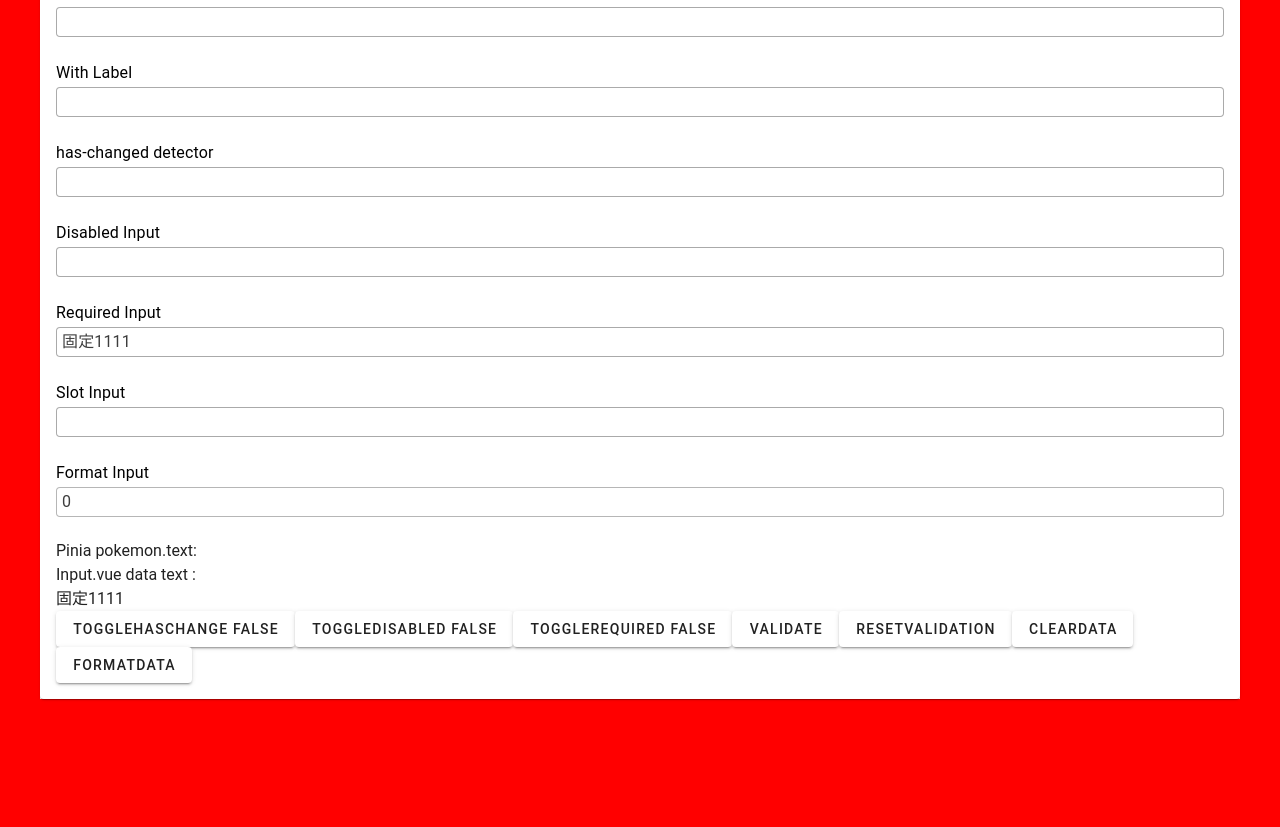
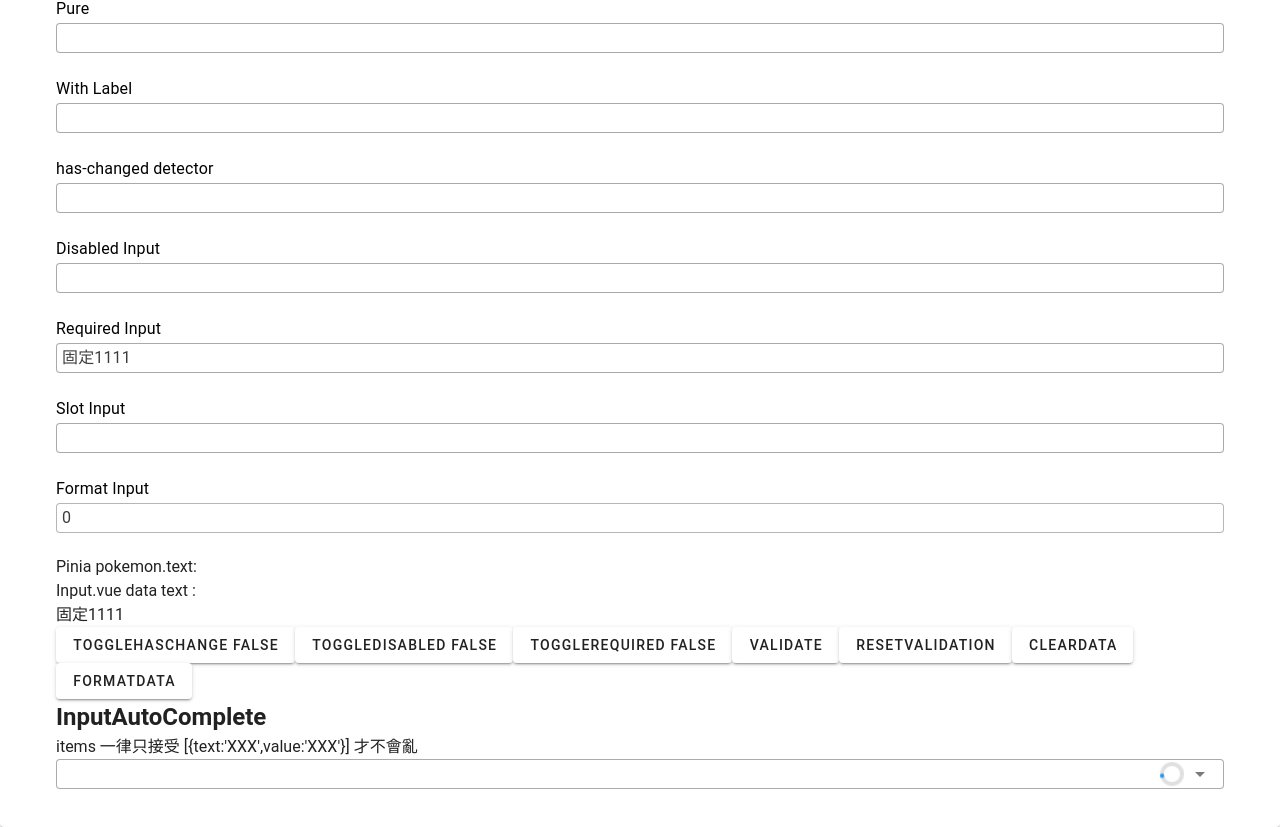
Before and after one commit to Zhang-RenWen/vue3-ts-template, a Vue app: page /input in a window 1280 px wide. Shown: the part 193-1020 px from the top of the page. Before the commit the page ends 932 px from the top, so only its background shows below. Built offline with nearby package versions, Linux system fonts and the light colour scheme.

Commit message:
feat: add InputAutoComplete wip

```diff
--- a/src/App.vue
+++ b/src/App.vue
@@ -150,8 +150,6 @@ function navIconClicked() {
 </script>
 <style lang="scss">
 body {
-  padding: 40px;
   z-index: 10;
-  background: red;
 }
 </style>
--- a/src/assets/styles/main.scss
+++ b/src/assets/styles/main.scss
@@ -1,8 +1,3 @@
-.read-the-docs {
-  color: red;
-  margin-top: 100px;
-}
-
 $font-family-base: 'Alertie', '微軟正黑體', 'Microsoft JhengHei', 'Noto Sans TC', '微軟雅黑',
   'sans-serif';
 
--- /dev/null
+++ b/src/components/InputAutoComplete.vue
@@ -0,0 +1,33 @@
+<!-- 保持無狀態，format 和 validate 用 option 傳入 -->
+<template>
+  <v-autocomplete
+    v-model="internalValue"
+    :label="label"
+    :class="{ inputTextField: true, hasChanged: hasChanged }"
+    :rules="localRules"
+    :items="localItems"
+    density="compact"
+    variant="outlined"
+    single-line
+    @blur="emits('blur', internalValue)"
+  >
+    <template v-for="(_, slot) of $slots" #[slot]="scope">
+      <slot :name="slot" v-bind="scope" />
+    </template>
+  </v-autocomplete>
+</template>
+
+<script setup lang="ts">
+import { ref, toRefs, computed, watch, nextTick } from 'vue';
+import { Props, propsBase, InputRules, InputFormat } from '@/model/InputModel';
+
+const props = withDefaults(defineProps<Props>(), propsBase);
+const localRules = computed(() => {
+  return props.rules.concat(new InputRules(props).getRulesFromProps());
+});
+const localItems = computed(() => {
+  return props.items;
+});
+let internalValue = toRefs(props);
+</script>
+<style scoped lang="scss" src="@/assets/styles/inputBase.scss"></style>
--- a/src/components/index.ts
+++ b/src/components/index.ts
@@ -1,6 +1,7 @@
 import InputLabel from './InputLabel.vue';
 import InputTextField from './InputTextField.vue';
 import InputFormat from './InputFormat.vue';
+import InputAutoComplete from './InputAutoComplete.vue';
 
 import type { App } from 'vue';
 
@@ -8,4 +9,5 @@ export function registerComponents(app: App) {
   app.component('InputLabel', InputLabel);
   app.component('InputTextField', InputTextField);
   app.component('InputFormat', InputFormat);
+  app.component('InputAutoComplete', InputAutoComplete);
 }
--- a/src/model/InputModel.ts
+++ b/src/model/InputModel.ts
@@ -112,6 +112,9 @@ export interface Props {
   toUpperCase?: boolean;
   toLowerCase?: boolean;
   /*******************************Format-End**********************************************/
+  /*******************************InputAutoComplete-Start**********************************************/
+  items?: Array<T>;
+  /*******************************InputAutoComplete-Start**********************************************/
 }
 
 export const propsBase = {
@@ -122,6 +125,7 @@ export const propsBase = {
   inputType: '', // 外部標記用，若未來有需要改變寫法時方便批量調整   ['text','email','id','name','address'...]
   hasChanged: false,
   rules: [],
+  items: [],
 };
 
 export class InputRules {
--- a/src/views/Input.vue
+++ b/src/views/Input.vue
@@ -1,7 +1,8 @@
 <template>
   <v-card>
-    <h3>About page</h3>
+    <h1>Input</h1>
     <v-container>
+      <h2>InputTextField</h2>
       <v-form ref="Form" v-model="valid">
         <p>valid:{{ valid }}</p>
         <InputLabel name="Pure" />
@@ -87,6 +88,17 @@
         <v-btn @click="reset">resetValidation</v-btn>
         <v-btn @click="clear">clearData</v-btn>
         <v-btn @click="format">formatData</v-btn>
+
+        <h2>InputAutoComplete</h2>
+        <p>items 一律只接受 [{text:'XXX',value:'XXX'}] 才不會亂</p>
+        <InputAutoComplete v-model="inputAutoCompleteValue" :items="items">
+          <template #append-inner>
+            <v-fade-transition leave-absolute>
+              <v-progress-circular color="info" size="24" indeterminate></v-progress-circular>
+            </v-fade-transition>
+          </template>
+          <template #no-data>NO DATA</template>
+        </InputAutoComplete>
       </v-form>
     </v-container>
   </v-card>
@@ -107,6 +119,9 @@ const hasChange = ref(false); // 綁定資料在本組件;
 
 const valid = ref(false); // 綁定資料在本組件;
 const Form = ref();
+
+const inputAutoCompleteValue = ref('');
+const items = reactive([]); // 綁定資料在本組件;
 
 function eventTest($event: Event) {
   console.log(pokemon.text, $event);
```
